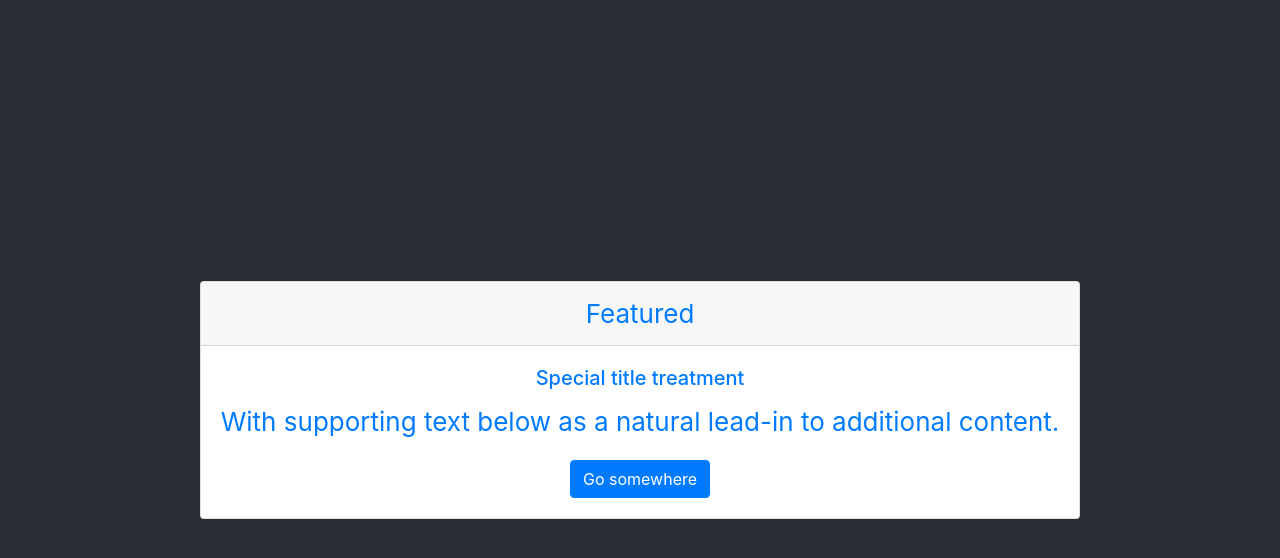
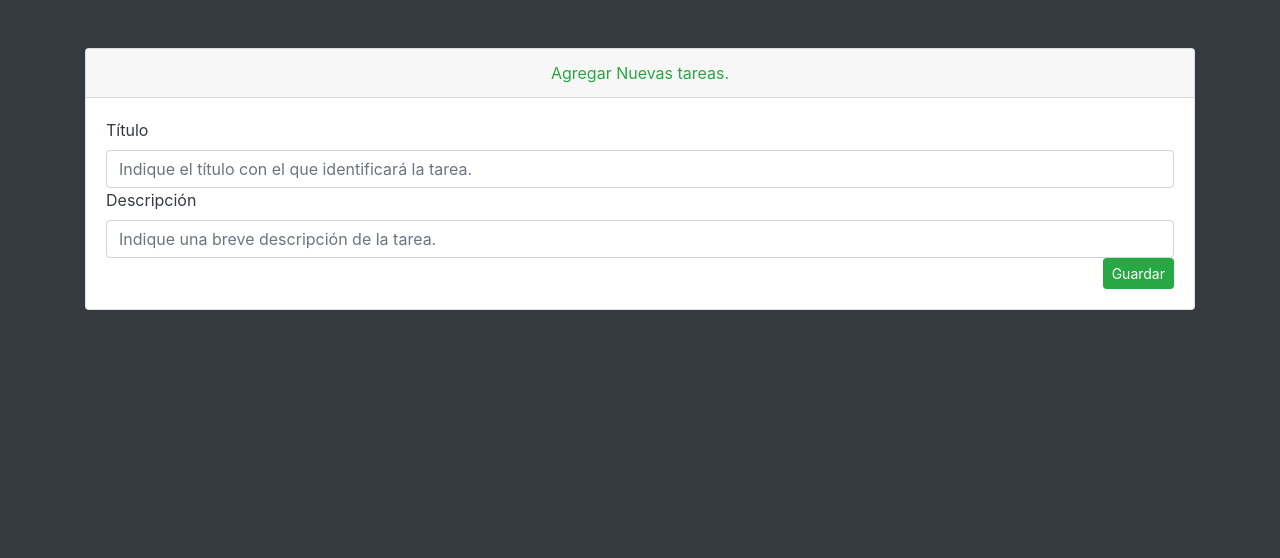
Before and after one commit to maurofuentes/task-list, a React (Create React App) app: page / in a window 1280 px wide. Shown: the top 558 px of the page. Built offline with nearby package versions, Linux system fonts and the light colour scheme.

Commit message:
task list changes
test01 on taskList componen working

```diff
--- a/package.json
+++ b/package.json
@@ -7,6 +7,8 @@
     "@testing-library/react": "^9.5.0",
     "@testing-library/user-event": "^7.2.1",
     "bootstrap": "^4.5.0",
+    "jquery": "^3.5.1",
+    "popper.js": "^1.16.1",
     "react": "^16.13.1",
     "react-dom": "^16.13.1",
     "react-scripts": "3.4.1"
--- a/public/index.html
+++ b/public/index.html
@@ -25,8 +25,9 @@
       Learn how to configure a non-root public URL by running `npm run build`.
     -->
     <title>React App</title>
+
   </head>
-  <body>
+  <body class="container-fluid bg-dark">
     <noscript>You need to enable JavaScript to run this app.</noscript>
     <div id="root"></div>
     <!--
--- a/src/App.js
+++ b/src/App.js
@@ -1,18 +1,78 @@
-import React from 'react';
+import React, {Component} from 'react';
 import './App.css';
-import Task from './components/Task';
+import AddTaskCard from './components/AddTaskCard';
+import TaskList from './components/TaskList';
 
-function App() {
-  return (
-    <div className="App">
-      <header className="App-header">
-        <Task
+class App extends Component {
+
+  constructor(props){
+    super(props);
+
+    this.state = {
+      task : []
+
+    }
+
+  }
 
 
-        />
-      </header>
-    </div>
-  );
+  handleClickDone = (id)=> {
+
+    const newTaskList = this.state.task.map(task => {
+      if(task.id === id){
+        task.state = 1;
+      }
+      return task;
+    })
+
+    this.setState(
+       {
+         task : newTaskList
+        }
+     );
+  }
+
+  handleSubmit = e =>{
+    e.preventDefault();
+
+    const newTask = this.state.task;
+    newTask.push({
+      id : (newTask.length+1).toString(),
+      [e.target.taskTitle.name] : e.target.taskTitle.value,
+      [e.target.taskDescription.name] : e.target.taskDescription.value,
+      state : 0
+    })
+
+    this.setState(
+      {
+        task : newTask
+      }
+    );
+
+  }
+
+  render(){
+    return (
+      <div>
+        <header className="container d-block">
+
+          <div className="row">
+            <div className="col-12">
+              <AddTaskCard
+                title="Agregar Nuevas tareas."
+                name="Título"
+                description="Descripción"
+                onSubmit={this.handleSubmit}
+              />
+            </div>
+          </div>
+
+        </header>
+
+        <TaskList task={this.state.task} onClickDone={this.handleClickDone}/>
+      </div>
+    );
+  }
 }
 
 export default App;
--- /dev/null
+++ b/src/components/AddTaskCard.js
@@ -0,0 +1,45 @@
+import React, {Component} from 'react';
+
+
+class AddTaskCard extends Component{
+    constructor(props){
+        super(props);
+    }
+
+    render(){
+
+        const {title, name, description, onSubmit}=this.props;
+
+        return(
+
+            <div className="card text-dark my-5">
+                <div className="card-header text-center text-success">
+                    {title}
+                </div>
+                <div className="card-body">
+                    <form  onSubmit={onSubmit}>
+
+                        <label>{name}</label>
+                        <input type="text" className="form-control" id="taskTitle" name="taskTitle" placeholder="Indique el título con el que identificará la tarea."/>
+
+                        <label>{description}</label>
+                        <input type="text" className="form-control" id="taskDescription" name="taskDescription" placeholder="Indique una breve descripción de la tarea."/>
+
+                        <div className="text-right">
+                            <button type="submit" className="btn btn-sm btn-success">Guardar</button>
+                        </div>
+
+                    </form>
+
+                </div>
+            </div>
+
+        );
+
+    }
+
+
+
+}
+
+export default AddTaskCard;
--- a/src/components/Task.js
+++ /dev/null
@@ -1,30 +0,0 @@
-import React, {Component} from 'react';
-
-class Task extends Component{
-    constructor(props){
-        super(props);
-    }
-
-    render(){
-        return(
-
-            <div class="card text-primary">
-                <div class="card-header">
-                Featured
-                </div>
-                <div class="card-body">
-                    <h5 class="card-title">Special title treatment</h5>
-                    <p class="card-text">With supporting text below as a natural lead-in to additional content.</p>
-                    <a href="#" class="btn btn-primary">Go somewhere</a>
-                </div>
-            </div>
-
-        );
-
-    }
-
-
-
-}
-
-export default Task;
--- /dev/null
+++ b/src/components/TaskCard.js
@@ -0,0 +1,38 @@
+import React, {Component} from 'react';
+
+class TaskCard extends Component{
+
+
+    render(){
+        const {id, title, description} = this.props;
+
+        return(
+
+            <div key={id}  className="card my-3">
+                <h5 className="card-header">
+
+                    <div name="title" className="d-flex justify-content-between">
+                        <h4>{title}</h4>
+                        <button onClick={()=>this.props.done(id)} className="btn btn-sm btn-success">Realizada</button>
+                    </div>
+
+                </h5>
+                <div className="card-body">
+
+                    <h5 className="card-title">{description}</h5>
+
+                    <div className="d-flex justify-content-end">
+
+                        <button className="btn btn-sm btn-primary">Editar</button>
+
+                    </div>
+
+                </div>
+            </div>
+
+        );
+    }
+
+}
+
+export default TaskCard;
--- /dev/null
+++ b/src/components/TaskList.js
@@ -0,0 +1,52 @@
+import React, {Component} from 'react';
+import TaskCard from './TaskCard';
+import { extend } from 'jquery';
+
+class TaskList extends Component{
+
+    render(){
+        const {task, onClickDone}=this.props;
+
+        const newTask = task.filter(task => task.state === 0).map(task =>
+            <div key={task.id.toString()}>
+                <TaskCard
+                    id={task.id.toString()}
+                    title={task.taskTitle}
+                    description={task.taskDescription}
+                    state={task.state}
+                    done={onClickDone}
+                />
+            </div>
+        );
+
+        const taskDone = task.filter(task => task.state !== 0).map(task =>
+            <div key={task.id.toString()}>
+                <TaskCard
+                    key={task.id.toString()}
+                    title={task.taskTitle}
+                    description={task.taskDescription}
+                    state={task.state}
+                    done={this.props.onClickDone}
+                />
+            </div>
+        )
+
+        return(
+            <div className="container">
+                <div className="row d-flex justify-content-between">
+
+                    <div className="col-6">
+                        {newTask}
+                    </div>
+
+                    <div className="col-6">
+                        {taskDone}
+                    </div>
+
+                </div>
+            </div>
+        );
+    }
+}
+
+export default TaskList;
--- a/src/index.js
+++ b/src/index.js
@@ -4,10 +4,14 @@ import './index.css';
 import App from './App';
 import * as serviceWorker from './serviceWorker';
 import 'bootstrap/dist/css/bootstrap.min.css';
+import $ from 'jquery';
+import Popper from 'popper.js';
+import 'bootstrap/dist/js/bootstrap.min.js';
+
 
 ReactDOM.render(
   <React.StrictMode>
-    <App />
+    <App/>
   </React.StrictMode>,
   document.getElementById('root')
 );
```
Also changed, not shown: 1 other file (tests, documents, lock files or other folders).
